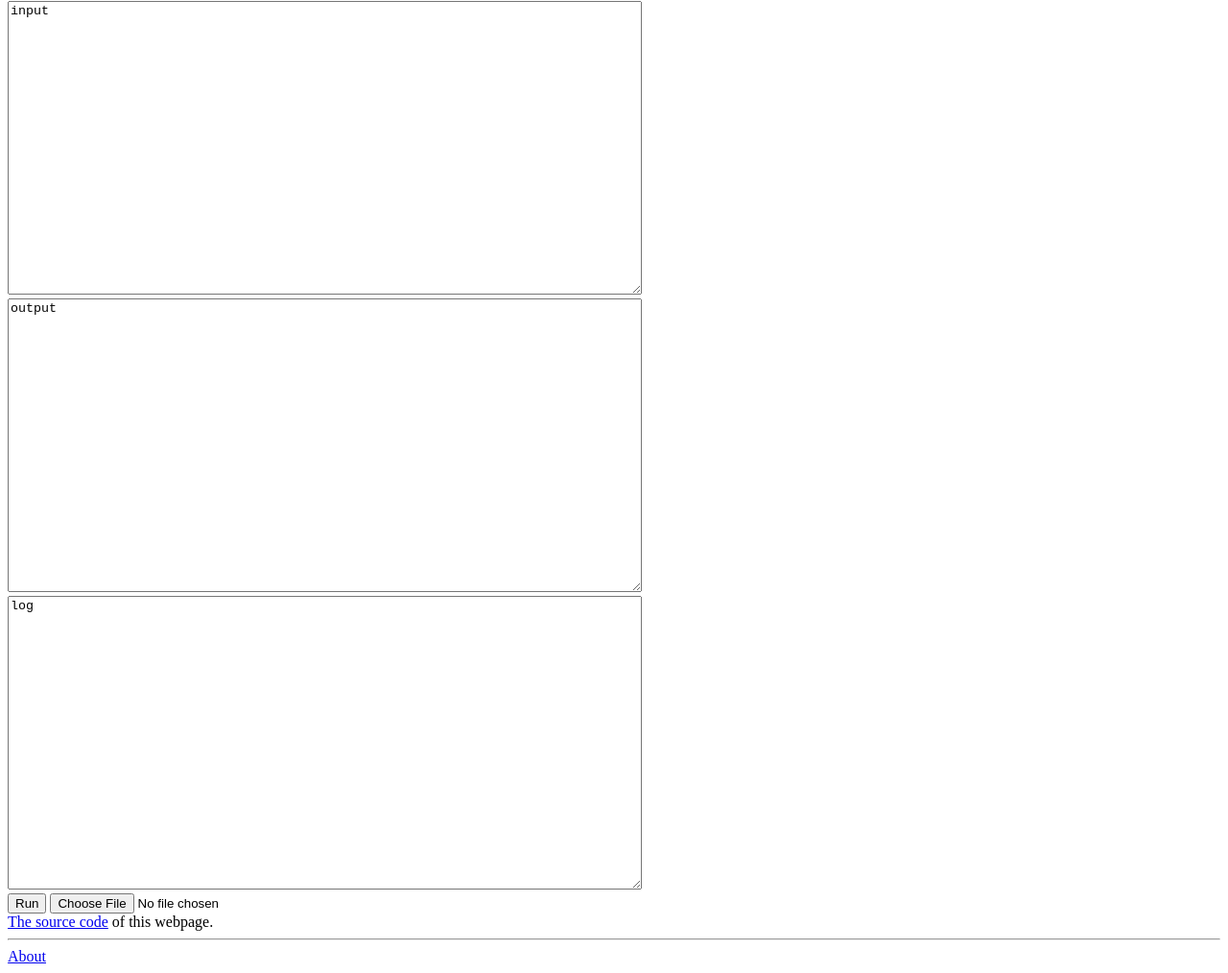
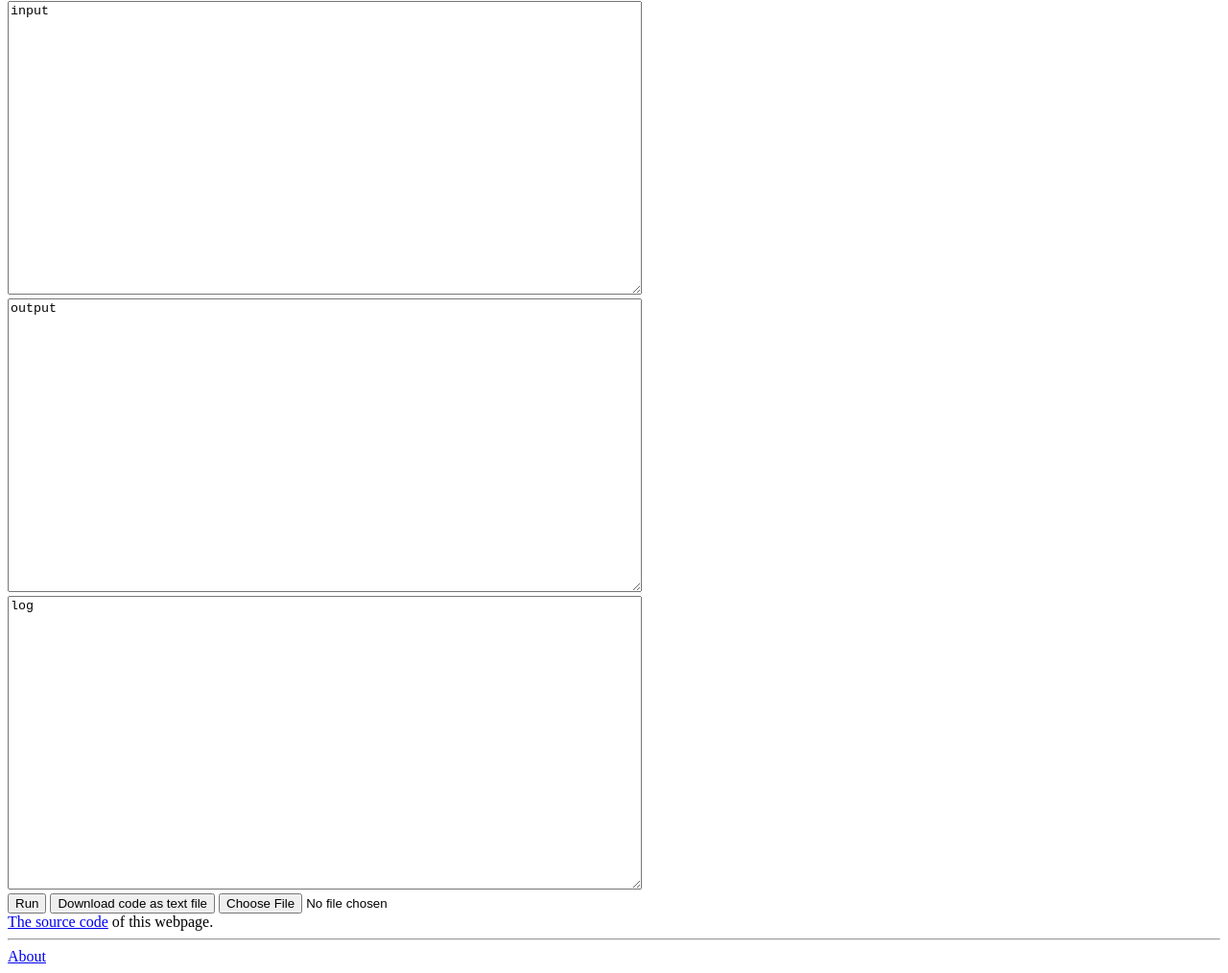
Before and after one commit to none-None1/Interpret-Esolangs-Online, a plain HTML site: page index.html in a window 1280 px wide. Shown: the part 421-1435 px from the top of the page at 96% size. Drawn offline with Linux system fonts and the light colour scheme.

Commit message:
A support for downloading the code you've made

```diff
--- a/index.html
+++ b/index.html
@@ -73,6 +73,12 @@ function upload(){
     }
     reader.readAsText(file);
 }
+function store(){
+    var link=document.createElement('a');
+    link.setAttribute('href', 'data:text/plain;charset=utf-8,' + encodeURIComponent(document.getElementById('program').value));
+    link.setAttribute('download','program-'+Math.floor(Math.random()*1000000000)+'.txt');
+    link.click();
+}
 </script>
 <br>
 <textarea id="program" cols=80 rows=20>code</textarea>
@@ -81,6 +87,7 @@ function upload(){
 <textarea id="log" cols=80 rows=20 readonly>log</textarea>
 <br>
 <button onclick="run()">Run</button>
+<button onclick="store()">Download code as text file</button>
 <input type="file" onchange="upload()"></input>
 <br>
 <a href="https://github.com/none-None1/Interpret-Esolangs-Online">The source code</a> of this webpage.
```
